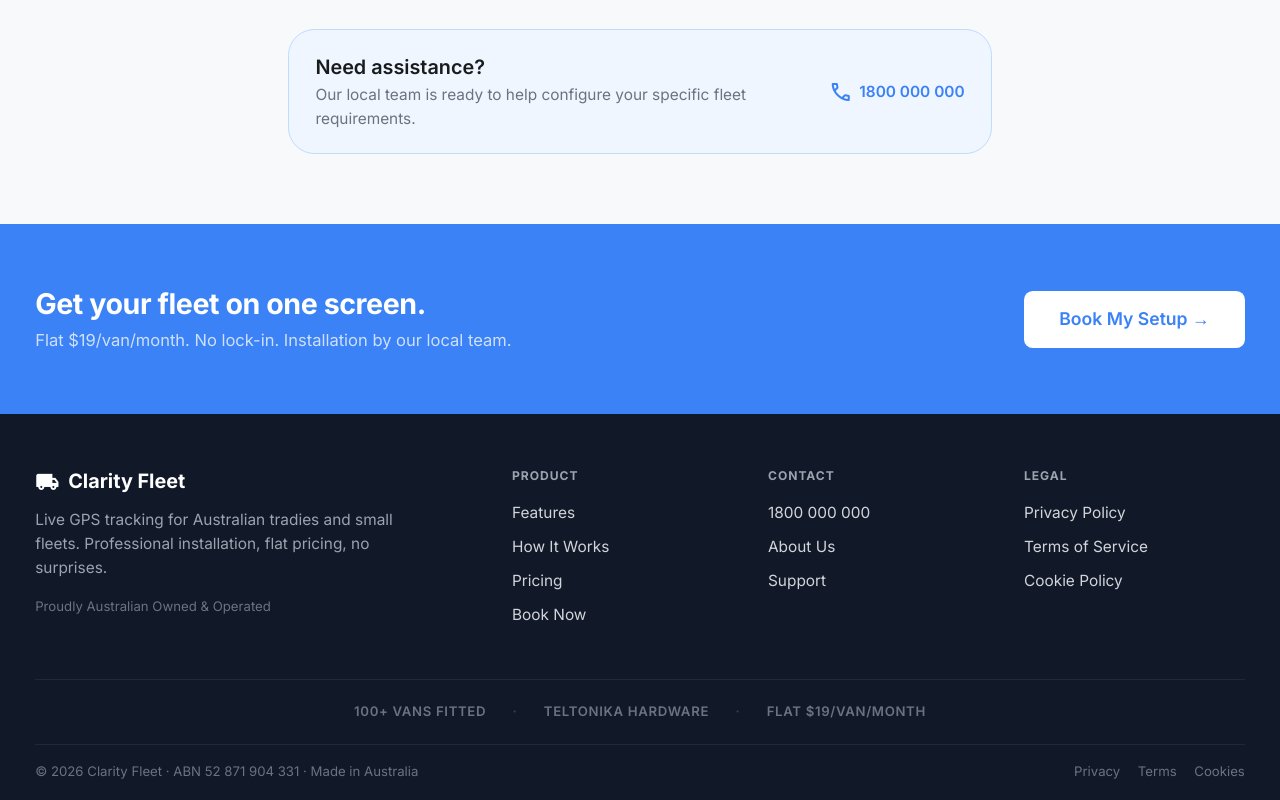
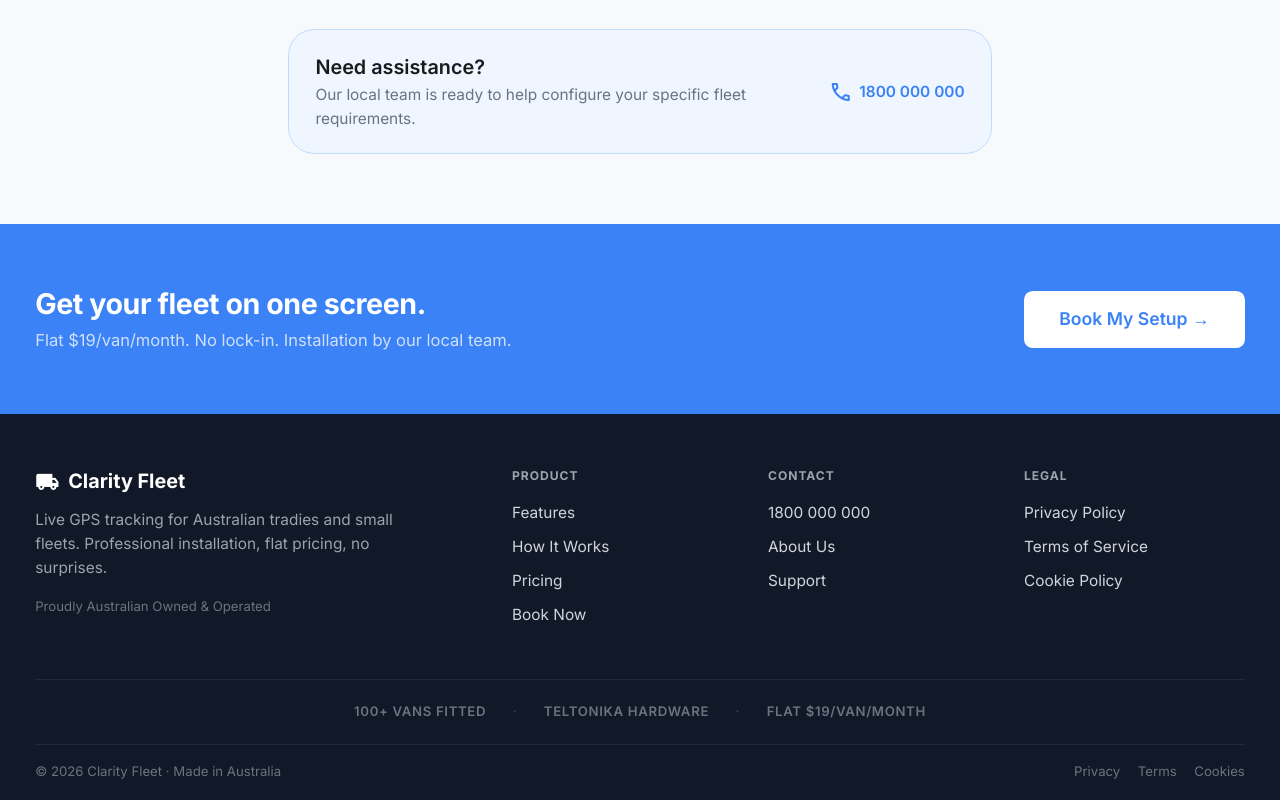
Before and after one commit to ManMpatel/clarity-fleet, a plain HTML site: page book.html in a window 1280 px wide. Shown: the part 1069-1869 px from the top of the page. Drawn offline with nearby package versions, Linux system fonts and the light colour scheme.

Commit message:
abn remove

```diff
--- a/book.html
+++ b/book.html
@@ -386,7 +386,7 @@
 
     <!-- Bottom bar -->
     <div class="footer-bottom">
-      <span>&copy; 2026 Clarity Fleet · ABN 52 871 904 331 · Made in Australia</span>
+      <span>&copy; 2026 Clarity Fleet · Made in Australia</span>
       <ul class="footer-links">
         <li><a href="#">Privacy</a></li>
         <li><a href="#">Terms</a></li>
```
Also changed, not shown: index.html (+1 -1 lines).
